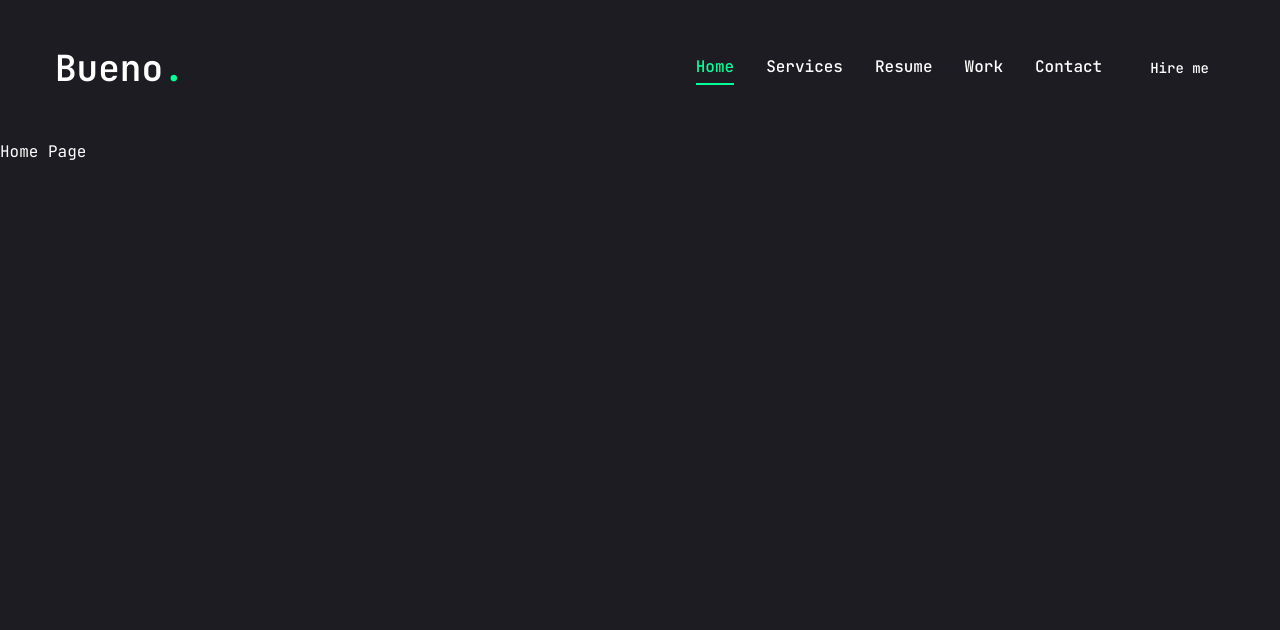
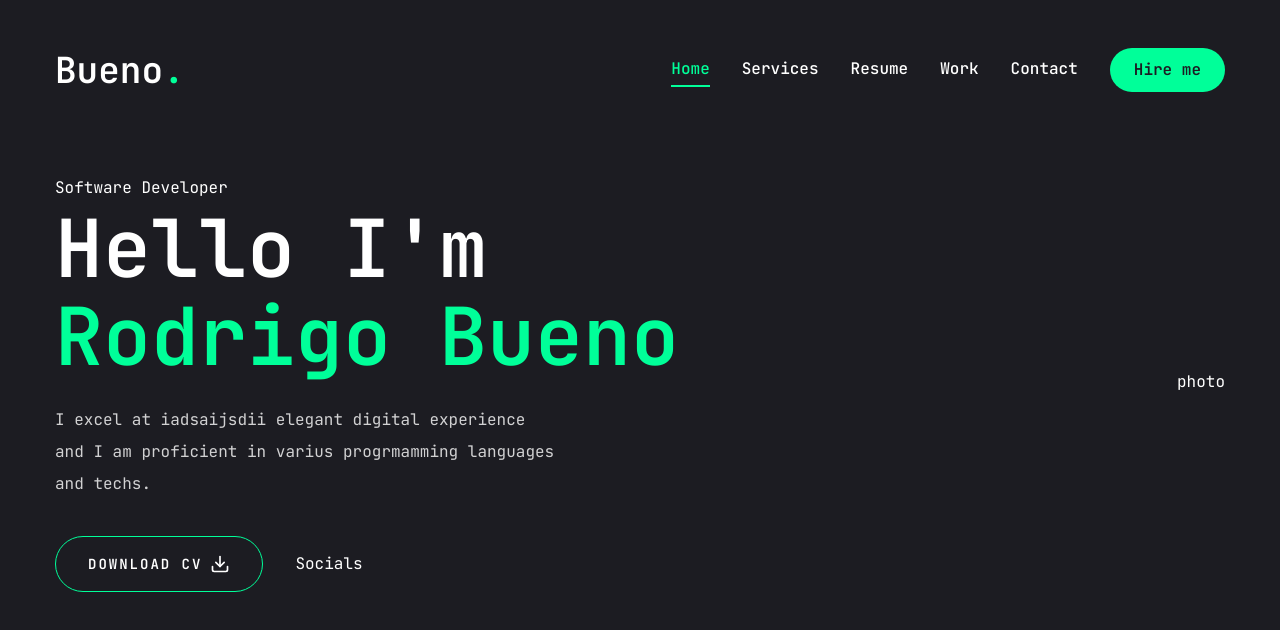
Before and after one commit to buenodevv/bueno-portfolio, a Next.js app: page / in a window 1280 px wide. Shown: the top 630 px of the page. Built offline with nearby package versions, Linux system fonts and the light colour scheme.

Commit message:
feat: page home initial implement

```diff
--- a/app/globals.css
+++ b/app/globals.css
@@ -73,4 +73,13 @@
     body {
       @apply bg-background text-foreground bg-primary text-white leading-loose ;
     }
+    .h1 {
+      @apply text-[48px] xl:text-[80px] font-semibold leading-[1.1] ;
+    }
+    .h2 {
+      @apply text-[36px] xl:text-[48px] font-semibold leading-[1.1] ;
+    }
+    .h1 {
+      @apply text-[20px] xl:text-[24px] font-semibold leading-[1.1] ;
+    }
   }
--- a/app/page.jsx
+++ b/app/page.jsx
@@ -1,9 +1,34 @@
-import Image from "next/image";
+import { Button } from "@/components/ui/button";
+import { FiDownload } from 'react-icons/fi'
 
 export default function Home() {
   return (
-    <main className="">
-      Home Page
-    </main>
+    <section className="h-full">
+      <div className="container mx-auto h-full">
+        <div className="flex flex-col xl:flex-row items-center justify-between xl:pt-8 xl:pb-24">
+          {/* text */}
+          <div className="text-center xl:text-left">
+            <span>Software Developer</span>
+            <h1 className="text-[48px] xl:text-[80px] font-semibold leading-[1.1] mb-6">
+              Hello I'm <br /> <span className="text-rb">Rodrigo Bueno</span>
+            </h1>
+            <p className="max-w-[500px] mb-9 text-white/80">
+              I excel at iadsaijsdii elegant digital experience and I am proficient
+              in varius progrmamming languages and techs.
+            </p>
+            {/* btn and socials */}
+            <div className="flex flex-col xl:flex-row items-center gap-8">
+              <Button variant="outline" size="lg" className="uppercase flex items-center gap-2">
+                <span>Download CV</span>
+                <FiDownload className="text-xl" />
+              </Button>
+              <div>Socials</div>
+            </div>
+          </div>
+          {/* photo */}
+          <div>photo</div>
+        </div>
+      </div>
+    </section>
   );
 }
--- a/components/MobileNav.jsx
+++ b/components/MobileNav.jsx
@@ -34,8 +34,23 @@ function MobileNav() {
                 <CiMenuFries className="text-[32px] text-rb" />
             </SheetTrigger>
             <SheetContent className="p-4 flex flex-col">
-
-        </SheetContent>
+                {/* logo */}
+                <div className="mt-32 mb-40 text-center text-2xl">
+                    <Link href="/">
+                        <h1 className="text-4xl font-semibold">
+                            Bueno <span className="text-rb">.</span>
+                        </h1>
+                    </Link>
+                </div>
+                {/* nav */}
+                <nav className="flex flex-col gap-8 justify-center items-center">
+                    {links.map((link) => (
+                        <Link className={`${pathname === link.path ? "text-rb" : "text-gray-500"} text-xl capitalize hover:text-rb-hover transition-all`} key={link.path} href={link.path}>
+                            {link.name}
+                        </Link>
+                    ))}
+                </nav>
+            </SheetContent>
         </Sheet>
     )
 }
--- a/components/ui/button.jsx
+++ b/components/ui/button.jsx
@@ -5,25 +5,18 @@ import { cva } from "class-variance-authority";
 import { cn } from "@/lib/utils"
 
 const buttonVariants = cva(
-  "inline-flex items-center justify-center whitespace-nowrap rounded-md text-sm font-medium ring-offset-background transition-colors focus-visible:outline-none focus-visible:ring-2 focus-visible:ring-ring focus-visible:ring-offset-2 disabled:pointer-events-none disabled:opacity-50",
+  "inline-flex items-center justify-center whitespace-nowrap rounded-full text-base font-semibold ring-offset-white transition-colors ",
   {
     variants: {
       variant: {
-        default: "bg-primary text-primary-foreground hover:bg-primary/90",
-        destructive:
-          "bg-destructive text-destructive-foreground hover:bg-destructive/90",
-        outline:
-          "border border-input bg-background hover:bg-accent hover:text-accent-foreground",
-        secondary:
-          "bg-secondary text-secondary-foreground hover:bg-secondary/80",
-        ghost: "hover:bg-accent hover:text-accent-foreground",
-        link: "text-primary underline-offset-4 hover:underline",
+        default: "bg-rb text-primary hover:bg-bg-rb-hover",
+        primary: "bg-primary text-white hover:bg-bg-primary-hover",
+        outline: "border border-rb bg-transparent text-:rb hover:text-rb-hover",
       },
       size: {
-        default: "h-10 px-4 py-2",
-        sm: "h-9 rounded-md px-3",
-        lg: "h-11 rounded-md px-8",
-        icon: "h-10 w-10",
+        default: "h-[44px] px-6",
+        md: "h-[48px] px-6",
+        lg: "h-[56px] px-8 text-sm uppercase tracking-[2px]",
       },
     },
     defaultVariants: {
--- a/components/ui/sheet.jsx
+++ b/components/ui/sheet.jsx
@@ -50,7 +50,7 @@ const SheetContent = React.forwardRef(({ side = "right", className, children, ..
     <SheetPrimitive.Content ref={ref} className={cn(sheetVariants({ side }), className)} {...props}>
       {children}
       <SheetPrimitive.Close
-        className="absolute right-4 top-4 rounded-sm opacity-70 ring-offset-background transition-opacity hover:opacity-100 focus:outline-none focus:ring-2 focus:ring-ring focus:ring-offset-2 disabled:pointer-events-none data-[state=open]:bg-secondary">
+        className="absolute right-8 top-8 transition-opacity outline-none">
         <IoMdClose className="text-3xl text-rb" />
         <span className="sr-only">Close</span>
       </SheetPrimitive.Close>
```
